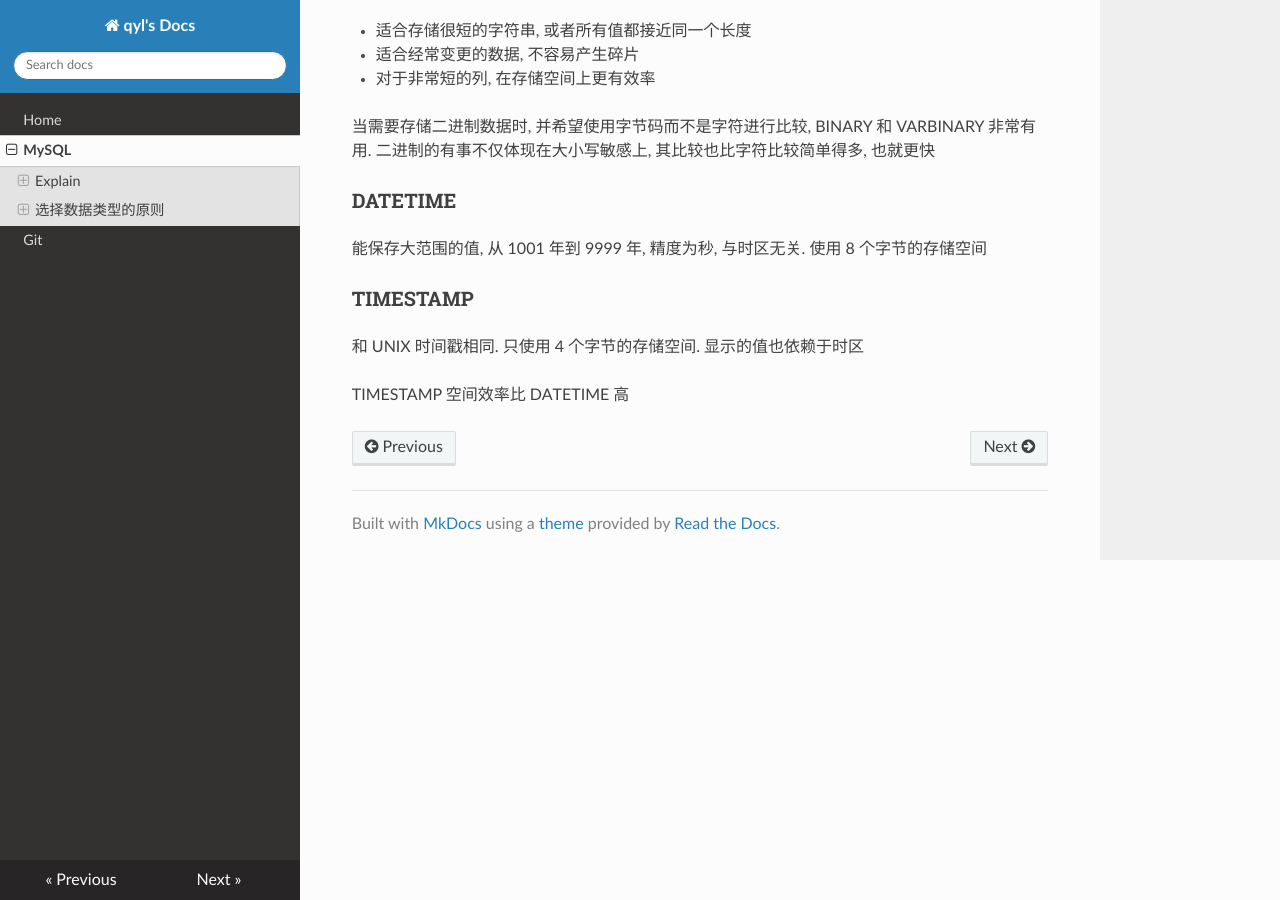
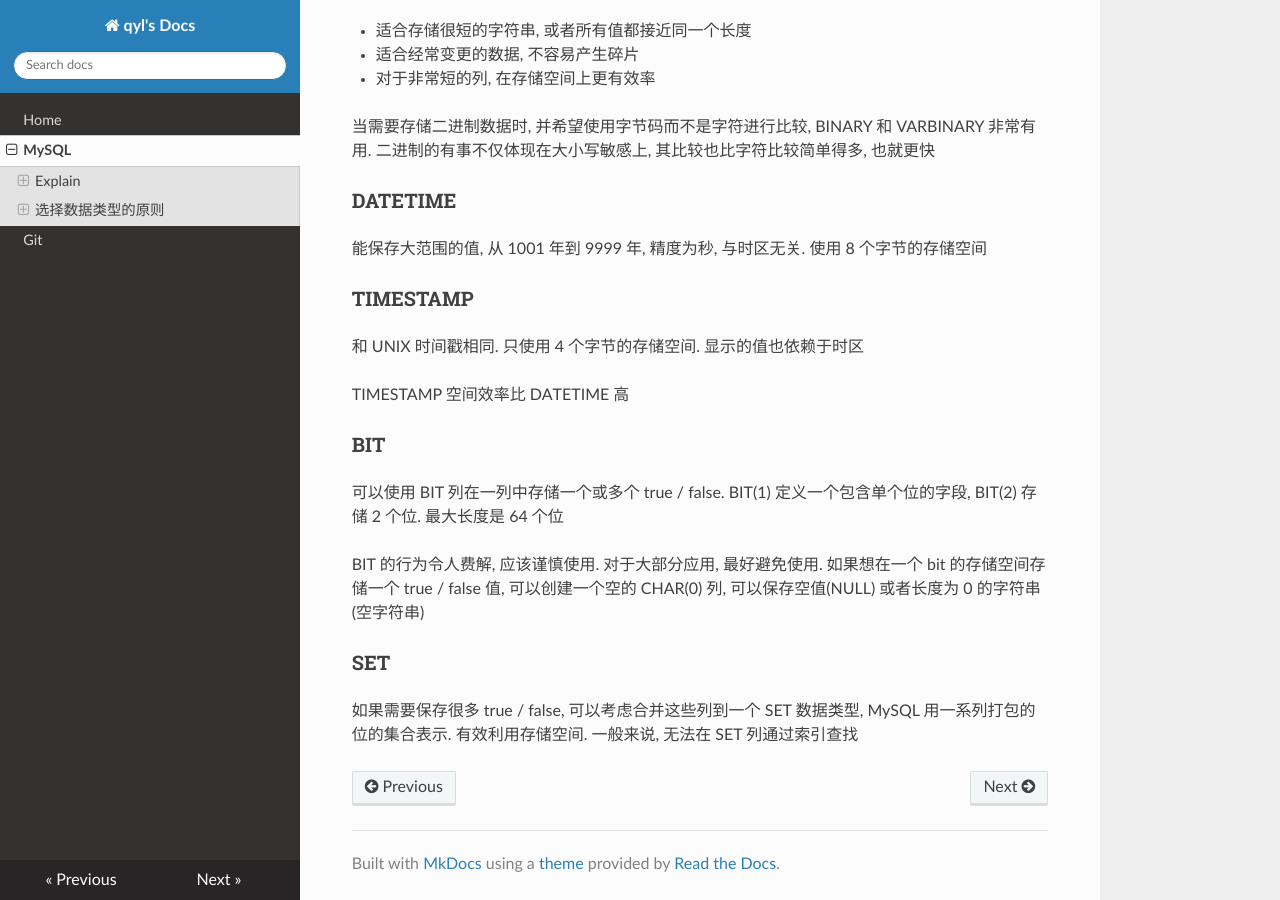
Before and after one commit to paperplane1230/qwiki, an MkDocs documentation site: the page built from docs/mysql.md, in a window 1280 px wide and 900 px high, scrolled down 1230 px. Built offline with MkDocs 1.6.1, drawn with Linux system fonts in a browser that asks for light colours; nearby versions of some CDN libraries; old or Windows-style settings are respelled for this version of MkDocs.

Commit message:
Add notes on mysql.

```diff
--- a/docs/mysql.md
+++ b/docs/mysql.md
@@ -54,3 +54,13 @@ MYSQL 会删除所有的末尾空格
 和 UNIX 时间戳相同. 只使用 4 个字节的存储空间. 显示的值也依赖于时区
 
 TIMESTAMP 空间效率比 DATETIME 高
+
+### BIT
+
+可以使用 BIT 列在一列中存储一个或多个 true / false. BIT(1) 定义一个包含单个位的字段, BIT(2) 存储 2 个位. 最大长度是 64 个位
+
+BIT 的行为令人费解, 应该谨慎使用. 对于大部分应用, 最好避免使用. 如果想在一个 bit 的存储空间存储一个 true / false 值, 可以创建一个空的 CHAR(0) 列, 可以保存空值(NULL) 或者长度为 0 的字符串(空字符串)
+
+### SET
+
+如果需要保存很多 true / false, 可以考虑合并这些列到一个 SET 数据类型, MySQL 用一系列打包的位的集合表示. 有效利用存储空间. 一般来说, 无法在 SET 列通过索引查找
```
